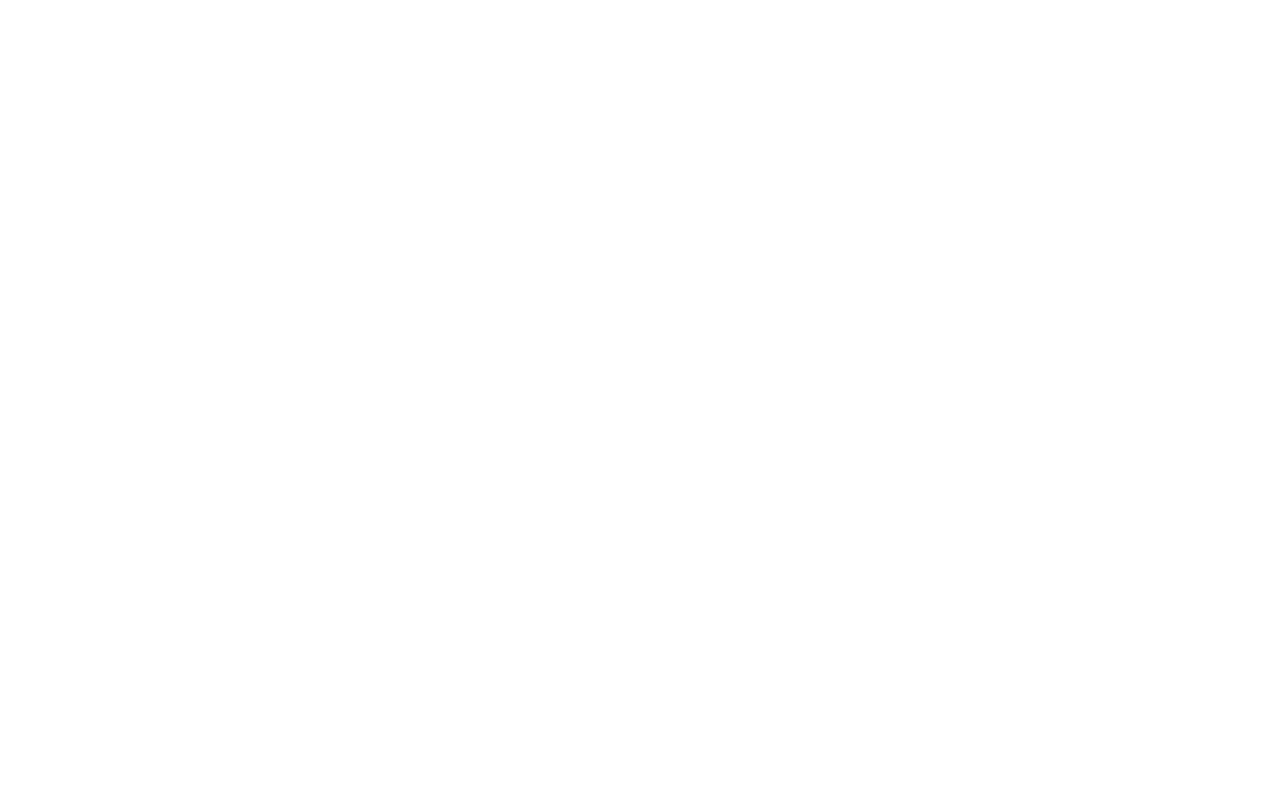
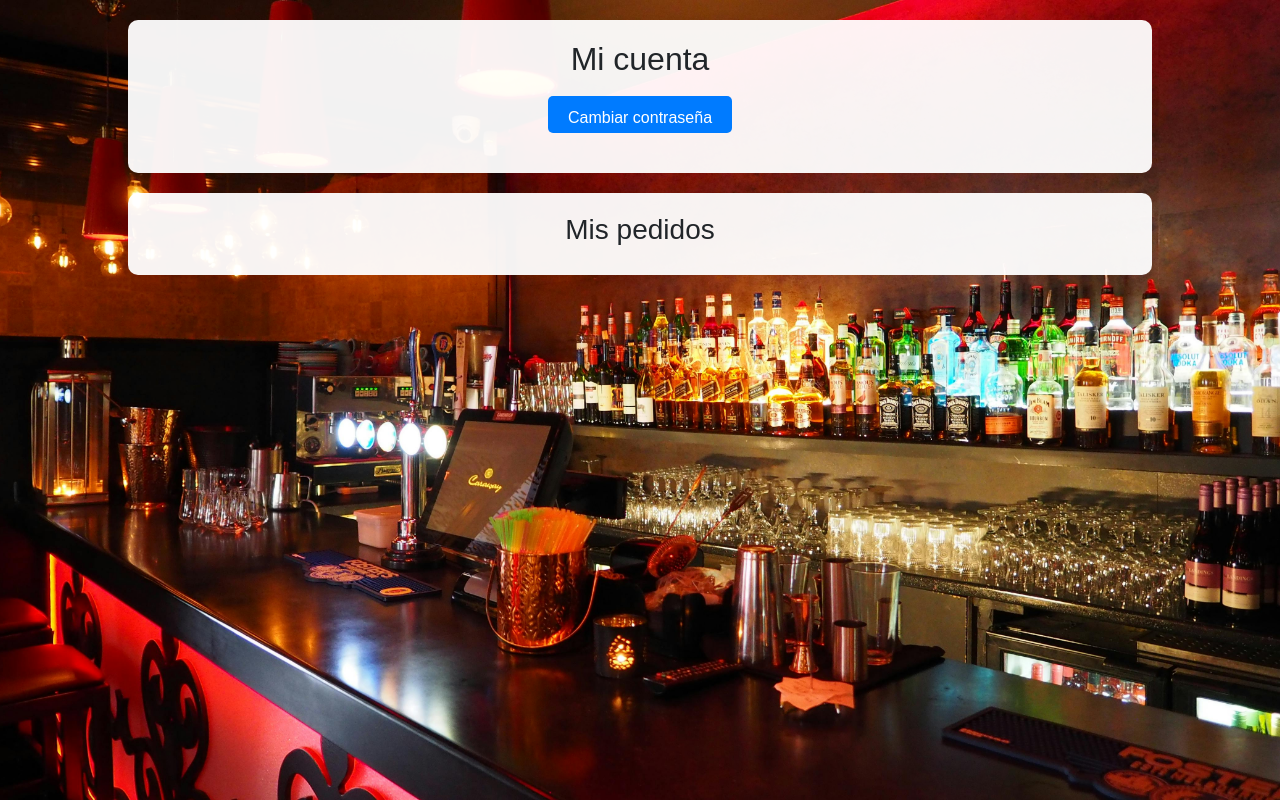
Before and after one commit to ColmanNicolas/FrontendProyecto3, a React (Vite) app: page /service/mi-cuenta in a window 1280 px wide. Before the commit this address had no page. Built offline with nearby package versions, Linux system fonts and the light colour scheme; no server answers.

Commit message:
diseño de mi cuenta y obtencion de datos del usuario logeado

```diff
--- a/src/App.jsx
+++ b/src/App.jsx
@@ -1,6 +1,7 @@
 import { BrowserRouter, Navigate, Route, Routes } from 'react-router-dom'
 
 import Home from './pages/Home'
+import ServiceMyAccount from './pages/ServiceMyAccount'
 import PrincipalAuth from '../src/pages/principalPages/PrincipalAuth'
 import LandingPage from './pages/principalPages/LandingPage'
 import PrincipalMyAccount from './pages/principalPages/PrincipalMyAccount'
@@ -12,6 +13,8 @@
 import Login from './pages/login/LoginUser'
 import './../node_modules/bootstrap/dist/css/bootstrap.min.css'
 import ServiceMenuList from './pages/ServiceMenuList'
+
+
 
 
 function App() {
@@ -31,7 +34,7 @@
           <Route path='/service/login' element={<Login/>} />
           <Route path='/service/products-menu' element={<ServiceMenus/>} />
           <Route path='/service/menu-list' element={<ServiceMenuList/>} />
-          <Route />
+          <Route path='/service/mi-cuenta' element={<ServiceMyAccount/>} />
         </Routes>
       </BrowserRouter>
     </>
--- a/src/pages/ServiceMyAccount.css
+++ b/src/pages/ServiceMyAccount.css
@@ -0,0 +1,79 @@
+body {
+    background-image: url('/src/public/bari.jpg');
+    background-size: cover;
+    background-position: center;
+    background-attachment: fixed;
+  }
+
+
+.my-account-container {
+    display: flex;
+    flex-direction: column;
+    align-items: center;
+  }
+
+  .account-info-container,
+.orders-container {
+    width: 80%;
+    margin-top: 20px;
+    background-color: rgba(255, 255, 255, 0.95); /* Cambia el valor de opacidad */
+    padding: 20px;
+    border-radius: 10px;
+}
+
+
+
+  .my-account-info {
+    text-align: center;
+    margin-bottom: 20px;
+  }
+
+  .user-info {
+    text-align: center;
+  }
+
+  .my-orders-container {
+    text-align: center;
+  }
+
+  .profile-picture img {
+    border-radius: 50%;
+    width: 100px; /* Ajusta el tamaño según sea necesario */
+    height: 100px; /* Ajusta el tamaño según sea necesario */
+    object-fit: cover;
+    padding: 10px;
+}
+
+/* Agrega estos estilos en tu archivo ServiceMyAccount.css */
+.profile-picture button {
+    background-color: #007bff; /* Color de fondo azul */
+    color: #5f2f2f; /* Color de texto blanco */
+    padding: 8px 16px; /* Espaciado interno */
+    border: none; /* Sin borde */
+    border-radius: 4px; /* Bordes redondeados */
+    margin-top: 4px; /* Margen superior */
+    cursor: pointer; /* Cursor al pasar */
+    transition: background-color 0.3s; /* Transición suave */
+}
+
+
+.user-info button:hover {
+    background-color: #151618; /* Cambio de color al pasar */
+}
+
+  /* Agrega estos estilos en tu archivo ServiceMyAccount.css */
+
+.userbutton button {
+    background-color: #007bff; /* Color de fondo azul */
+    color: #fff; /* Color de texto blanco */
+    border: none; /* Sin borde */
+    padding: 10px 20px; /* Espaciado interno */
+    border-radius: 5px; /* Bordes redondeados */
+    margin-top: 10px; /* Margen superior */
+    cursor: pointer; /* Cursor al pasar */
+    transition: background-color 0.3s, color 0.3s; /* Transición suave */
+}
+
+.userbutton button:hover {
+    background-color: #0056b3; /* Cambio de color de fondo al pasar */
+}
--- a/src/pages/ServiceMyAccount.jsx
+++ b/src/pages/ServiceMyAccount.jsx
@@ -1,8 +1,53 @@
-import "../principalPages/ServiceMyAccount.css"
+import { useEffect, useState } from "react";
+import axios from "axios";
+import "../pages/ServiceMyAccount.css";
 
-const ServiceMyAccount = ()=>{
-    return(
-        <h2>mi cuenta</h2>
-    )
+const ServiceMyAccount = () => {
+    const [usuario, setUsuario] = useState(null);
+
+    useEffect(() => {
+        obtenerInformacionUsuario();
+    }, []);
+
+    const obtenerInformacionUsuario = async () => {
+        try {
+            const response = await axios.get("http://localhost:5000/api/users/663274df3237a60466f93912");
+            setUsuario(response.data.user);
+        } catch (error) {
+            console.error('Error al obtener usuario:', error);
+        }
+    };
+
+    return (
+        <div className="my-account-container">
+            <div className="account-info-container">
+                <div className="my-account-info">
+                    <h2>Mi cuenta</h2>
+                    {usuario && (
+                        <div className="profile-picture">
+                            <img src="https://cdn.pixabay.com/photo/2015/10/05/22/37/blank-profile-picture-973460_1280.png" alt="Perfil" />
+                            <button>Elegir foto de perfil</button>
+                        </div>
+                    )}
+                    {usuario && (
+                        <div className="user-info">
+                            <p><strong>Nombre:</strong> {usuario.name}</p>
+                            <p><strong>Email:</strong> {usuario.email}</p>
+                        </div>
+                    )}
+                    <div className="userbutton">
+                        <button>Cambiar contraseña</button>
+                        </div>
+                </div>
+            </div>
+            <div className="orders-container">
+                <div className="my-orders-container">
+                    <h3>Mis pedidos</h3>
+                    {/* Aquí puedes mostrar la lista de pedidos del usuario */}
+                </div>
+            </div>
+        </div>
+    );
 }
+
 export default ServiceMyAccount;
```
Also changed, not shown: src/public/bar.jpg (added), src/public/bari.jpg (added).
